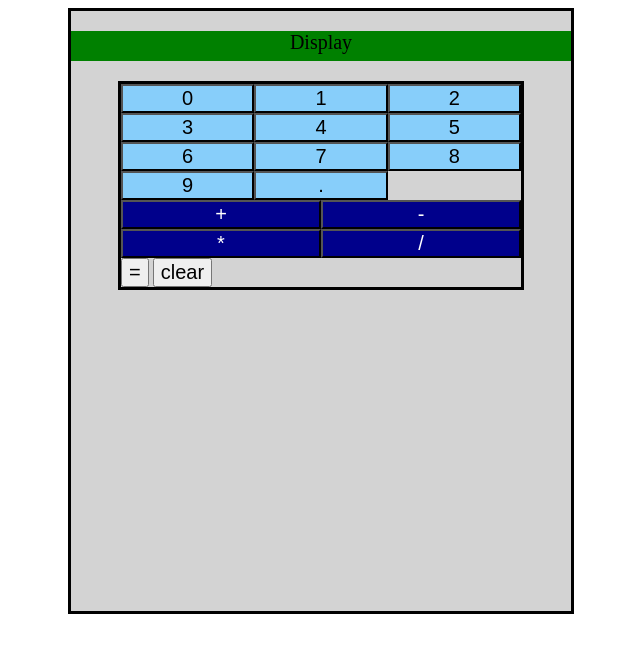
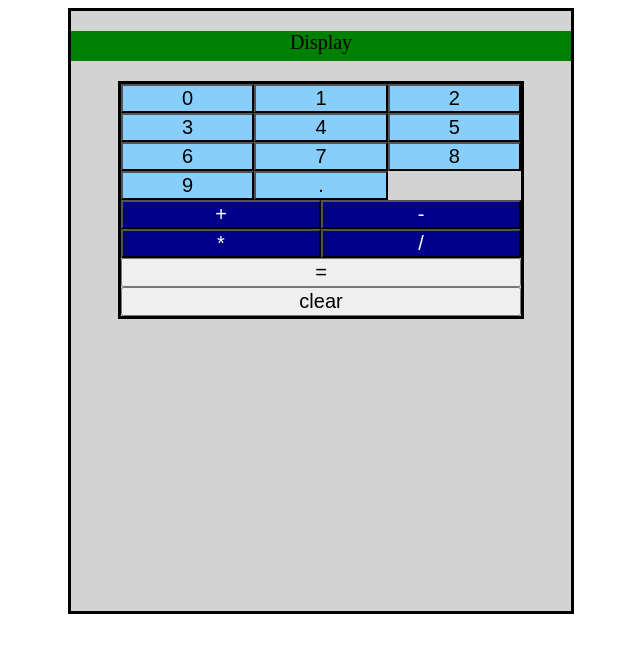
Before and after one commit to Henryn21/calculator, a plain HTML site: page index.html in a window 1280 px wide. Shown: the whole page, without its empty margins (319-959 px from the left). Drawn offline with Linux system fonts and the light colour scheme.

Commit message:
Finished state
still needs extras but is working and ok looking

```diff
--- a/index.html
+++ b/index.html
@@ -21,7 +21,7 @@
                 <button id="*">*</button>
                 <button id="/">/</button>
             </div>
-            <div>
+            <div id="bottom">
                 <button id="equal">=</button>
                 <button id="clear">clear</button>
             </div>
--- a/style.css
+++ b/style.css
@@ -41,3 +41,6 @@
 #clear{
     font-size: 20px;
 }
+#bottom{
+    display: grid;
+}
```
